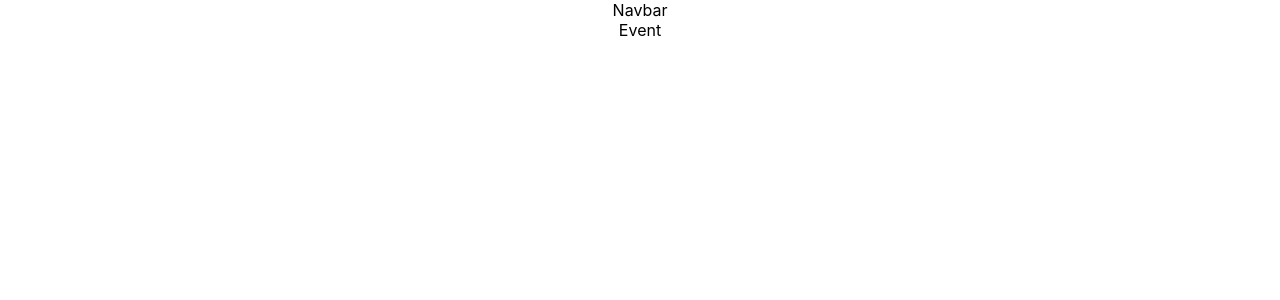
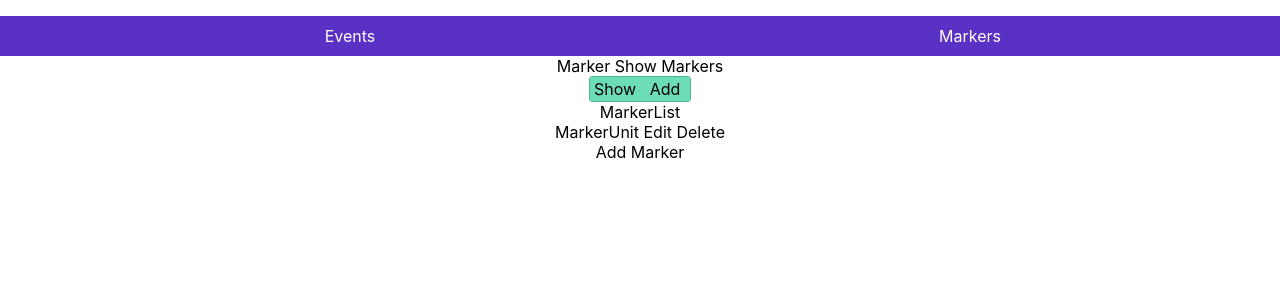
Before and after one commit to gabejoseph/nf_tumor_app, a React (Create React App) app: page /markers in a window 1280 px wide. Shown: the top 300 px of the page. Built offline with nearby package versions, Linux system fonts and the light colour scheme.

Commit message:
began developing navbar, event and marker components

```diff
--- a/src/App.js
+++ b/src/App.js
@@ -8,20 +8,22 @@ import { connect } from "react-redux";
 import ProtectedRoute from "./Components/ProtectedRoute";
 import Event from "./Containers/Event/Event";
 import Navbar from "./Containers/Navbar/Navbar";
+import Marker from "./Containers/Marker/Marker";
 
 class App extends Component {
   render() {
     return (
       <div className="App">
         < Navbar />
-        < Event />
+
         <Switch>
           {/* <ProtectedRoute
             isAuth={this.props.isAuth}
             path="/event"
             component={Event}
           /> */}
-
+          < Route path='/events' component={Event} />
+          < Route path='/markers' component={Marker} />
         </Switch>
       </div>
     );
--- /dev/null
+++ b/src/Containers/Marker/Marker.css
@@ -0,0 +1,31 @@
+div.Marker {
+    margin: auto;
+    width: 100vw;
+
+    display: flex;
+    flex-direction: column;
+    justify-content: center;
+    align-items: center;
+}
+
+div.Marker-toggleMenu {
+    display: flex;
+    flex-direction: row;
+
+    width: 100px;
+    border: 1px  rgb(83, 177, 145) solid;
+    border-radius: 3px;
+}
+
+div.Marker-toggleMenuItem {
+    width: 50%;
+    height: 1.5rem;
+    line-height: 1.5rem;
+    background-color: rgb(109, 221, 184);
+}
+
+div.Marker-toggleMenuItem:hover {
+    cursor: pointer;
+    background-color: rgb(92, 194, 160);
+
+}
--- /dev/null
+++ b/src/Containers/Marker/Marker.js
@@ -0,0 +1,42 @@
+import React, { Component } from 'react'
+
+import {connect} from 'react-redux';
+
+import './Marker.css'
+import MarkerList from './MarkerList';
+
+class Marker extends Component {
+    render() {
+        return (
+            <div className='Marker'>
+                Marker
+
+                Show Markers
+
+                <div className='Marker-toggleMenu'>
+                    <div className='Marker-toggleMenuItem'>Show</div>
+                    <div className='Marker-toggleMenuItem'>Add</div>
+                </div>
+
+                < MarkerList />
+
+                Add Marker
+
+            </div>
+        )
+    }
+}
+
+const mapStateToProps = (state) => {
+    return {
+
+    }
+}
+
+const mapDispatchToProps = (dispatch) => {
+    return {
+
+    }
+}
+
+export default connect(mapStateToProps, mapDispatchToProps)(Marker);
--- /dev/null
+++ b/src/Containers/Marker/MarkerList.js
@@ -0,0 +1,35 @@
+import React, { Component } from 'react'
+
+import {connect} from 'react-redux';
+
+import './Marker.css'
+import MarkerUnit from './MarkerUnit';
+
+
+
+class MarkerList extends Component {
+    render() {
+        return (
+            <div>
+                MarkerList
+
+                < MarkerUnit />
+
+            </div>
+        )
+    }
+}
+
+const mapStateToProps = (state) => {
+    return {
+
+    }
+}
+
+const mapDispatchToProps = (dispatch) => {
+    return {
+
+    }
+}
+
+export default connect(mapStateToProps, mapDispatchToProps)(MarkerList);
--- /dev/null
+++ b/src/Containers/Marker/MarkerUnit.js
@@ -0,0 +1,31 @@
+import React, { Component } from 'react'
+
+import {connect} from 'react-redux';
+
+import './Marker.css'
+
+class MarkerUnit extends Component {
+    render() {
+        return (
+            <div>
+                MarkerUnit
+                Edit
+                Delete
+            </div>
+        )
+    }
+}
+
+const mapStateToProps = (state) => {
+    return {
+
+    }
+}
+
+const mapDispatchToProps = (dispatch) => {
+    return {
+
+    }
+}
+
+export default connect(mapStateToProps, mapDispatchToProps)(MarkerUnit);
--- a/src/Containers/Navbar/Navbar.css
+++ b/src/Containers/Navbar/Navbar.css
@@ -0,0 +1,21 @@
+div.Navbar{
+    height: 2.5rem;
+    width: 100vw;
+    background-color: rgb(89, 50, 197);
+
+}
+
+ul.Navbar-Menu {
+    line-height: 2.5rem;
+    display: grid;
+    grid-template-columns: 1fr 1fr;
+}
+
+li.Navbar-MenuItem {
+    list-style: none;
+}
+
+li.Navbar-MenuItem a{
+    text-decoration: none;
+    color: white;
+}
--- a/src/Containers/Navbar/Navbar.js
+++ b/src/Containers/Navbar/Navbar.js
@@ -1,14 +1,21 @@
 import React, { Component } from 'react'
 
 import {connect} from 'react-redux';
+
+import {Link} from 'react-router-dom';
 
 import './Navbar.css'
 
 class Navbar extends Component {
     render() {
         return (
-            <div>
-                Navbar
+            <div className='Navbar'>
+                <ul className='Navbar-Menu'>
+                    <li className='Navbar-MenuItem'><Link to='/events'>Events</Link></li>
+                    <li className='Navbar-MenuItem'><Link to='/markers'>Markers</Link></li>
+                </ul>
+
+
             </div>
         )
     }
```
Also changed, not shown: src/Containers/Marker/AddMarker.js (added, +29 -0 lines).
